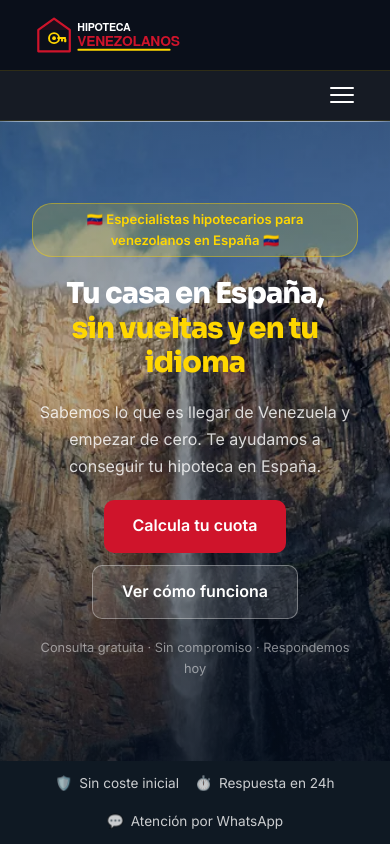
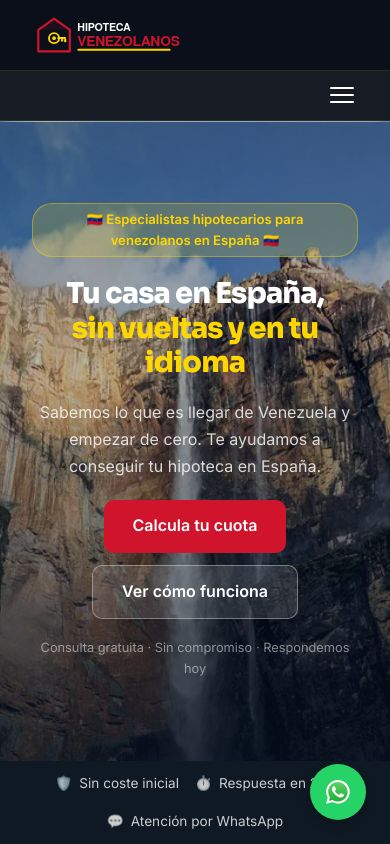
Before and after one commit to winiffer3/hipoteca-venezolanos-web, a React (Vite) app: page / in a window 390 px wide. Shown: the top 844 px of the page. Built offline with nearby package versions, Linux system fonts and the light colour scheme.

Commit message:
feat: add WhatsApp float button + fix responsive styles in media query

```diff
--- a/src/App.css
+++ b/src/App.css
@@ -1182,6 +1182,27 @@ nav {
 
 /*----------------------------------------------------------*/
 
+/* ── WhatsApp Button ── */
+.whatsapp-float {
+  position: fixed;
+  bottom: 1.5rem;
+  right: 1.5rem;
+  background-color: #25D366;
+  border-radius: 50%;
+  width: 56px;
+  height: 56px;
+  display: flex;
+  align-items: center;
+  justify-content: center;
+  box-shadow: 0 4px 12px rgba(0, 0, 0, 0.2);
+  z-index: 999;
+  transition: transform 0.2s ease;
+}
+
+.whatsapp-float:hover {
+  transform: scale(1.1);
+}
+
 /* ── FOOTER ── */
 footer {
   background: rgba(6, 10, 18);
@@ -1323,6 +1344,28 @@ footer span {
     text-align: center;
     justify-content: center;
   }
+
+  /* FOOTER */
+  footer {
+    gap: 1rem;
+    padding: 1rem 1.5rem;
+  }
+
+  /* SECTIONS */
+  .section,
+  #pain-points,
+  #calcular,
+  #faq,
+  #about-intro,
+  #about-equipo {
+    padding: 2.5rem 1.25rem;
+  }
+
+  #como-funciona,
+  #testimonios,
+  #about-valores {
+    padding: 2.5rem 1.25rem;
+  }
 }
 
 /* ── PRIVACIDAD ── */
@@ -1365,25 +1408,3 @@ footer span {
 #footer-privacidad:hover {
   color: rgba(255, 255, 255, 0.7);
 }
-
-/* FOOTER */
-footer {
-  gap: 1rem;
-  padding: 1rem 1.5rem;
-}
-
-/* SECTIONS */
-.section,
-#pain-points,
-#calcular,
-#faq,
-#about-intro,
-#about-equipo {
-  padding: 2.5rem 1.25rem;
-}
-
-#como-funciona,
-#testimonios,
-#about-valores {
-  padding: 2.5rem 1.25rem;
-}
--- a/src/App.jsx
+++ b/src/App.jsx
@@ -10,6 +10,7 @@ import Contacto from './pages/Contacto'
 import NotFound from './pages/NotFound'
 import Servicios from './pages/Servicios'
 import Privacidad from './pages/Privacidad'
+import WhatsAppButton from './components/WhatsAppButton'
 
 function App() {
 
@@ -19,13 +20,14 @@ function App() {
         <Header />
         <NavBar />
         <Routes>
-        <Route path="/"         element={<Home />} />
-        <Route path="/about"    element={<About />} />
+          <Route path="/" element={<Home />} />
+          <Route path="/about" element={<About />} />
           <Route path="/contacto" element={<Contacto />} />
-        <Route path="*"         element={<NotFound />} />
+          <Route path="*" element={<NotFound />} />
           <Route path="/servicios" element={<Servicios />} />
           <Route path="/privacidad" element={<Privacidad />} />
         </Routes>
+        <WhatsAppButton />
         <Footer />
       </Router>
     </>
--- /dev/null
+++ b/src/components/WhatsAppButton.jsx
@@ -0,0 +1,12 @@
+export default function WhatsAppButton() {
+    return (
+        <a href="https://wa.me/34609452314"
+            className="whatsapp-float"
+            target="_blank"
+            rel="noopener noreferrer"
+            aria-label="Contactar por WhatsApp"
+        >
+            <img src="/images/WhatsApp.svg" alt="WhatsApp" width="28" height="28" />
+        </a>
+    )
+}
```
Also changed, not shown: 1 other file (tests, documents, lock files or other folders). Lines whose indentation alone changed are shown as unchanged.
